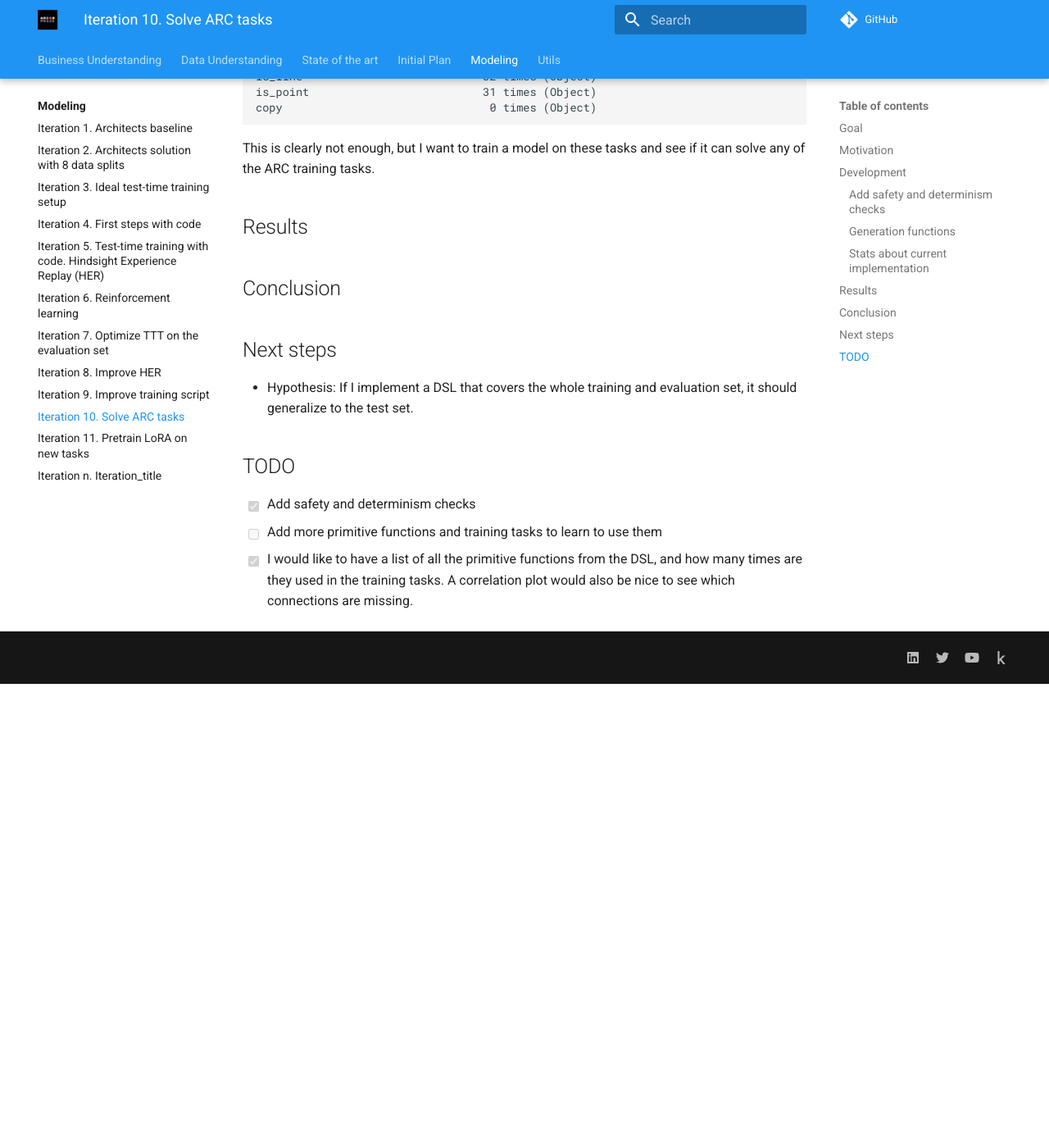
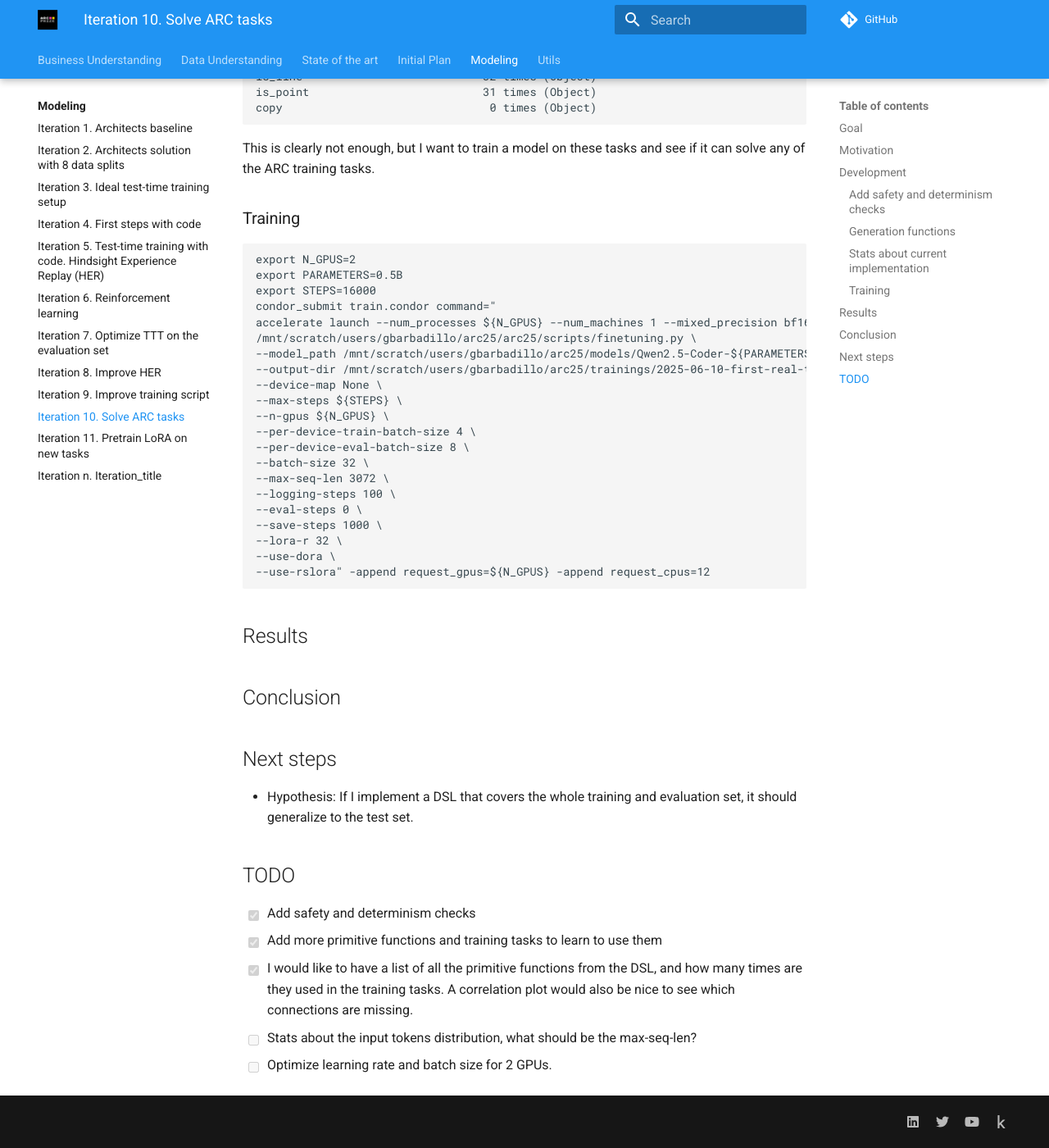
Before and after one commit to ironbar/arc25, an MkDocs documentation site: the page built from docs/modeling/Iteration_10_solve_arc_tasks.md, in a window 1280 px wide and 1400 px high, scrolled down 1548 px. Shown: the whole window at 82% size. Built offline with MkDocs 1.6.1 and Material for MkDocs 9.7.7, drawn with Linux system fonts in a browser that asks for light colours; comment, search, counter and statistics services are not loaded; before the commit the page ends 2382 px from its top, so only the background shows below that.

Commit message:
going to train models on cluster

````diff
--- a/docs/modeling/Iteration_10_solve_arc_tasks.md
+++ b/docs/modeling/Iteration_10_solve_arc_tasks.md
@@ -71,6 +71,31 @@
 This is clearly not enough, but I want to train a model on these tasks and see if it can solve any
 of the ARC training tasks.
 
+### Training
+
+```bash
+export N_GPUS=2
+export PARAMETERS=0.5B
+export STEPS=16000
+condor_submit train.condor command="
+accelerate launch --num_processes ${N_GPUS} --num_machines 1 --mixed_precision bf16 --multi_gpu  \
+/mnt/scratch/users/gbarbadillo/arc25/arc25/scripts/finetuning.py \
+--model_path /mnt/scratch/users/gbarbadillo/arc25/models/Qwen2.5-Coder-${PARAMETERS}-Instruct/ \
+--output-dir /mnt/scratch/users/gbarbadillo/arc25/trainings/2025-06-10-first-real-trainings/A6000-GPUS${N_GPUS}-Qwen2.5-Coder-${PARAMETERS}-${STEPS}steps \
+--device-map None \
+--max-steps ${STEPS} \
+--n-gpus ${N_GPUS} \
+--per-device-train-batch-size 4 \
+--per-device-eval-batch-size 8 \
+--batch-size 32 \
+--max-seq-len 3072 \
+--logging-steps 100 \
+--eval-steps 0 \
+--save-steps 1000 \
+--lora-r 32 \
+--use-dora \
+--use-rslora" -append request_gpus=${N_GPUS} -append request_cpus=12
+```
 
 ## Results
 
@@ -83,5 +108,7 @@
 ## TODO
 
 - [x] Add safety and determinism checks
-- [ ] Add more primitive functions and training tasks to learn to use them
+- [x] Add more primitive functions and training tasks to learn to use them
 - [x] I would like to have a list of all the primitive functions from the DSL, and how many times are they used in the training tasks. A correlation plot would also be nice to see which connections are missing.
+- [ ] Stats about the input tokens distribution, what should be the max-seq-len?
+- [ ] Optimize learning rate and batch size for 2 GPUs.
````
